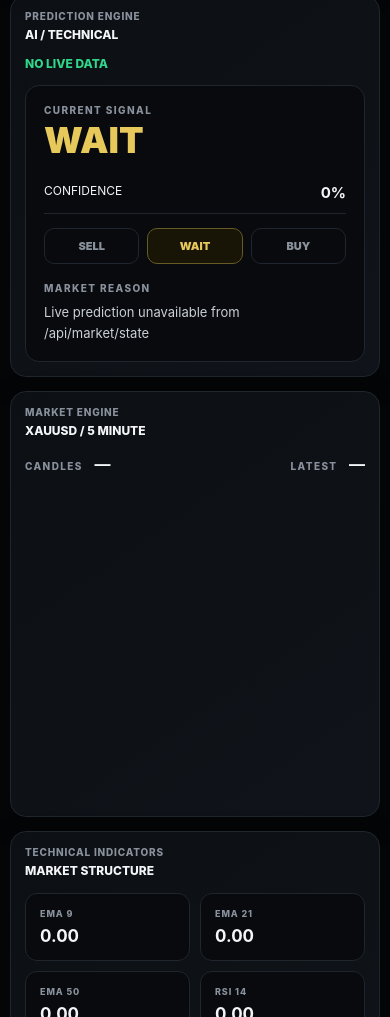
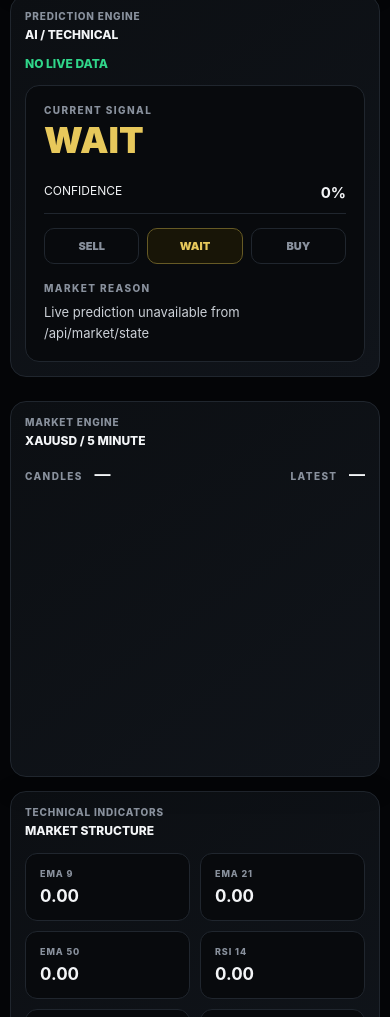
Before and after one commit to sinah2772/aurixa-ai, a website: page web/index.html in a window 390 px wide. Shown: the part 1198-2215 px from the top of the page. Drawn offline with nearby package versions, Linux system fonts and the light colour scheme; no server answers.

Commit message:
Polish AURIXA multi-market dashboard layout

```diff
--- a/web/style.css
+++ b/web/style.css
@@ -974,3 +974,71 @@ main { display:block; }
 @media (max-width:520px) {
   .tracking-host .card { padding:14px; }
 }
+
+
+/* ============================================================
+   AURIXA MULTI-MARKET DESKTOP LAYOUT
+   Real cTrader market selection and chart presentation
+   ============================================================ */
+
+.dashboard-grid {
+  display: grid;
+  grid-template-columns: minmax(0, 0.9fr) minmax(0, 1.5fr);
+  gap: 14px;
+  align-items: stretch;
+}
+
+.dashboard-grid > .panel {
+  margin-bottom: 14px;
+  min-width: 0;
+}
+
+.signal-panel,
+.chart-panel {
+  min-width: 0;
+}
+
+.signal-panel .signal-card {
+  min-height: 360px;
+  display: flex;
+  flex-direction: column;
+  justify-content: center;
+}
+
+.chart-panel .chart-wrap {
+  height: 360px;
+}
+
+.tracking-host {
+  width: 100%;
+  margin: 0 0 14px;
+}
+
+.tracking-host > section {
+  width: 100%;
+  margin: 0 0 14px;
+}
+
+@media (max-width: 850px) {
+  .dashboard-grid {
+    grid-template-columns: 1fr;
+  }
+
+  .signal-panel .signal-card {
+    min-height: auto;
+  }
+
+  .chart-panel .chart-wrap {
+    height: 320px;
+  }
+}
+
+@media (max-width: 520px) {
+  .dashboard-grid {
+    gap: 10px;
+  }
+
+  .chart-panel .chart-wrap {
+    height: 270px;
+  }
+}
```
